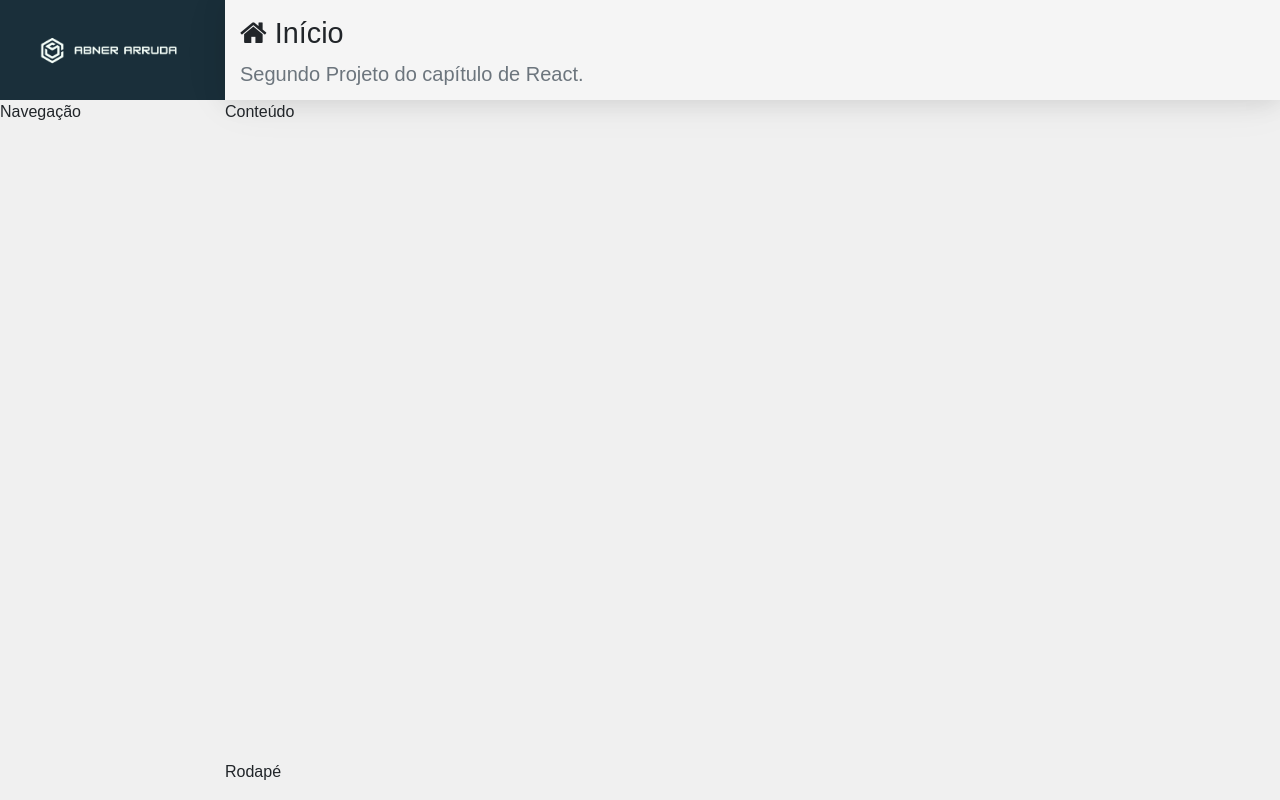
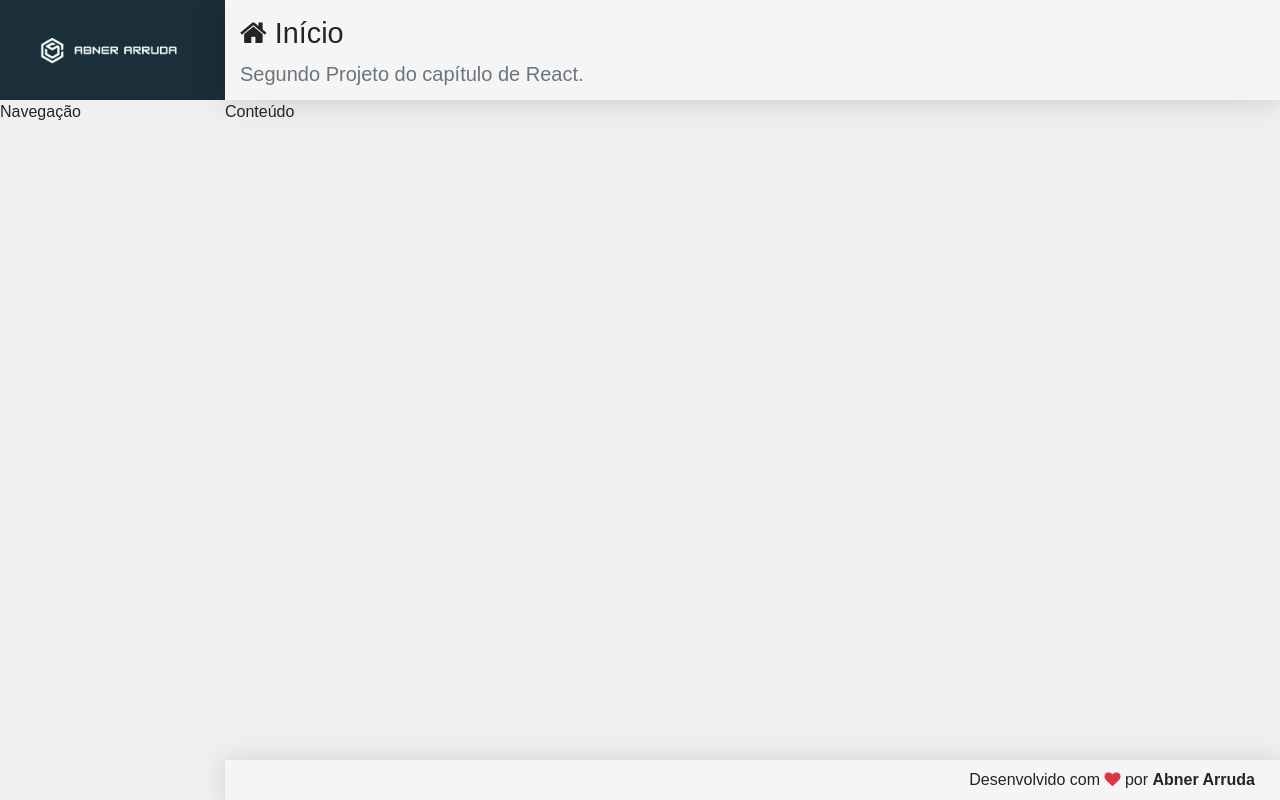
Before and after one commit to ArrudaAbner/user-register, a React (Create React App) app in the folder front-end/: page / in a window 1280 px wide. Built offline with nearby package versions, Linux system fonts and the light colour scheme.

Commit message:
front end
footer component

```diff
--- a/front-end/src/components/template/Footer.css
+++ b/front-end/src/components/template/Footer.css
@@ -0,0 +1,8 @@
+footer.footer {
+  display: flex;
+  align-items: center;
+  justify-content: flex-end;
+  padding: 0px 25px;
+  background-color: #f5f5f5;
+  box-shadow: var(--shadow);
+}
--- a/front-end/src/components/template/Footer.jsx
+++ b/front-end/src/components/template/Footer.jsx
@@ -5,7 +5,9 @@
 export default props => {
     return(
         <footer className="footer">
-            Rodapé
+            <span>
+                Desenvolvido com <i className="fa fa-heart text-danger"></i> por <strong>Abner Arruda</strong>
+            </span>
         </footer>
     )
 }
```
